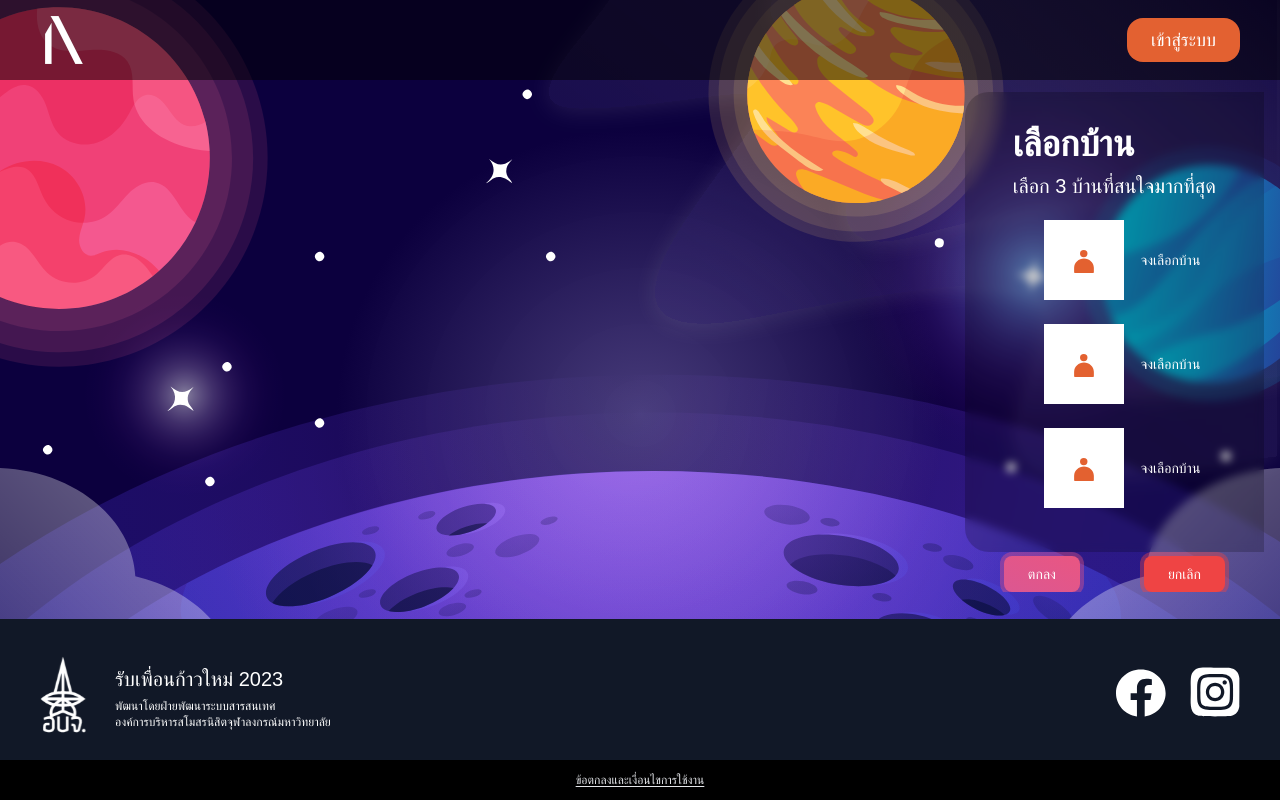
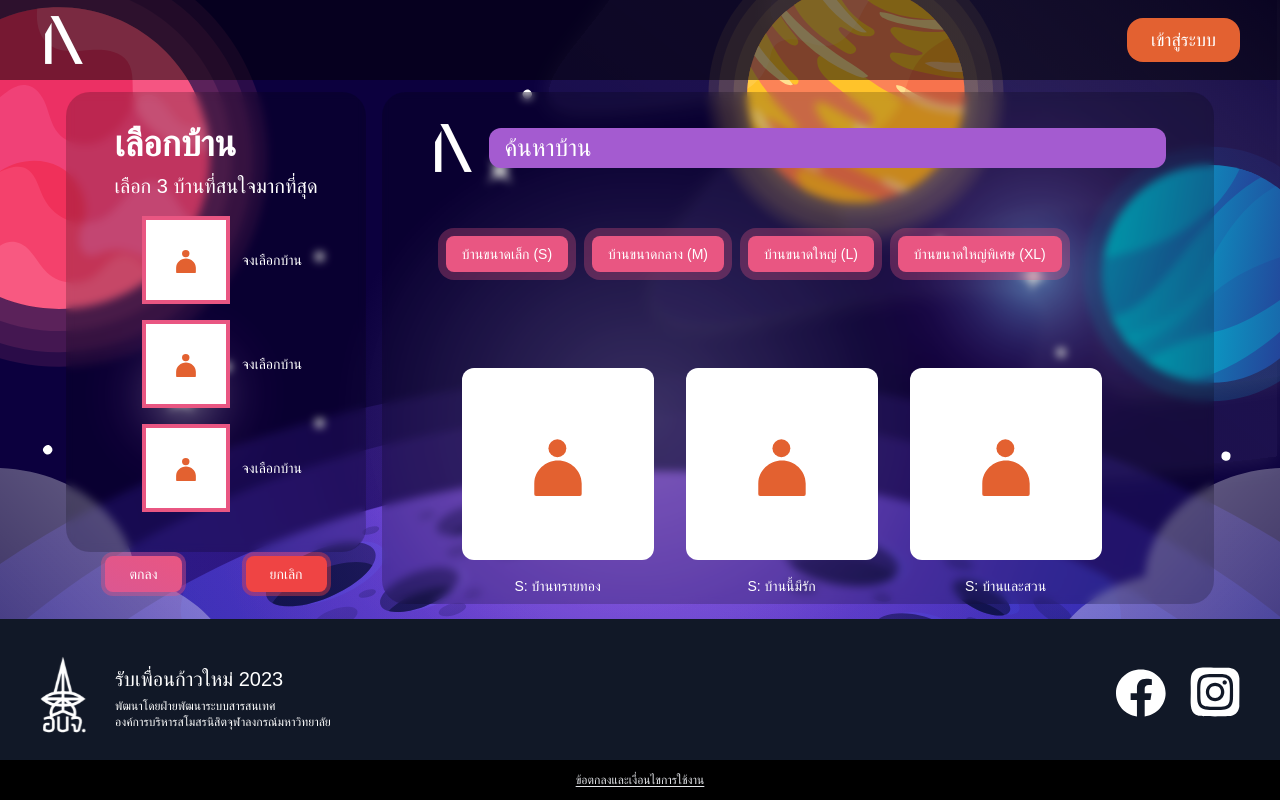
Before and after one commit to isd-sgcu/rpkm66-frontend, a Next.js app: page /baan-choosing in a window 1280 px wide. Built offline with nearby package versions, Linux system fonts and the light colour scheme; no server answers; a web font is replaced by a local one.

Commit message:
feat: add test data

```diff
--- a/src/pages/baan-choosing.tsx
+++ b/src/pages/baan-choosing.tsx
@@ -1,42 +1,110 @@
 import Image from 'next/image';
 import Navbar from '@/components/Navbar';
+import Favicon from '@/public/images/favicon.svg';
 import Footer from '@/components/Footer';
+import { ChangeEvent, ReactNode, useState } from 'react';
 
-const BannSelection = () => {
+const profilePicPlaceholderURL = '/images/pfp-placeholder.svg';
+interface testBaanObj {
+    name: string;
+    size: string;
+    imgUrl: string;
+}
+const testBaanData: testBaanObj[] = [
+    { name: 'บ้่านทรายทอง', size: 'S', imgUrl: profilePicPlaceholderURL },
+    { name: 'บ้านนี้มีรัก', size: 'S', imgUrl: profilePicPlaceholderURL },
+    { name: 'บ้านและสวน', size: 'S', imgUrl: profilePicPlaceholderURL },
+    { name: 'บ้านนอก', size: 'M', imgUrl: profilePicPlaceholderURL },
+    { name: 'บ้านของใคร', size: 'M', imgUrl: profilePicPlaceholderURL },
+    { name: 'บ้านอะไรก็ไม่รู้', size: 'M', imgUrl: profilePicPlaceholderURL },
+    { name: 'บ้านบ้าน', size: 'L', imgUrl: profilePicPlaceholderURL },
+    { name: 'บ้าน Pure', size: 'L', imgUrl: profilePicPlaceholderURL },
+    { name: 'บ้าน Dota', size: 'L', imgUrl: profilePicPlaceholderURL },
+    { name: 'บ้าน LOL', size: 'XL', imgUrl: profilePicPlaceholderURL },
+    { name: 'บ้าน ROV', size: 'XL', imgUrl: profilePicPlaceholderURL },
+    { name: 'บ้าน ggez', size: 'XL', imgUrl: profilePicPlaceholderURL },
+];
+
+const BaanChoosing = () => {
+    const bgStyle: string =
+        'bg-black/20 backdrop-blur-sm mt-3 mb-1 mr-none p-auto py-8 px-12';
+    const bottonStyle: string =
+        'lg:mx-8 lg:px-6 text-sm py-2 mx-auto px-3 rounded-lg ring-4';
+    const textStyle: string =
+        'bg-pink-400 w-fit lg:px-4 px-2 mr-6 lg:py-2 py-1 mb-12 rounded-lg lg:text-sm text-xs ring-8 ring-pink-400/30';
+    const [input, setInput] = useState<string>('');
     interface selectedBaan {
         imageURL: string;
         size: string;
         name: string;
+        num: number;
     }
-    const profilePicPlaceholderURL = '/images/pfp-placeholder.svg';
-    const image: selectedBaan[] = [
+    const images: selectedBaan[] = [
         {
             imageURL: profilePicPlaceholderURL,
-            name: 'จงเลือกบ้าน',
+            name: '',
             size: '',
+            num: 1,
         },
         {
             imageURL: profilePicPlaceholderURL,
-            name: 'จงเลือกบ้าน',
+            name: '',
             size: '',
+            num: 2,
         },
         {
             imageURL: profilePicPlaceholderURL,
-            name: 'จงเลือกบ้าน',
+            name: '',
             size: '',
+            num: 3,
         },
     ];
-    const bgStyle: string =
-        'bg-black/20 backdrop-blur-sm mt-3 mb-1 mr-none p-auto py-8 px-12';
-    const bottonStyle: string =
-        'lg:mx-8 lg:px-6 text-sm py-2 mx-auto px-3 rounded-lg ring-4';
+    const useSelectedBaan: ReactNode = images.map((e: selectedBaan) => {
+        return (
+            <div
+                key={e.num}
+                className="flex flex-col lg:flex-row text-sm items-center"
+            >
+                <div
+                    className={`h-20 w-20 bg-white my-3 mx-4 flex items-center justify-center ring-4 ring-pink-400`}
+                >
+                    <Image
+                        src={e.imageURL}
+                        alt={e.name}
+                        width={20}
+                        height={20}
+                        className="fill"
+                    />
+                </div>
+                <p>{e.name == '' ? 'จงเลือกบ้าน' : `${e.size}: ${e.name}`}</p>
+            </div>
+        );
+    });
+    const listAllBaan: ReactNode = testBaanData.map((e: testBaanObj) => {
+        return (
+            <div key={e.name} className="flex flex-col text-sm items-center">
+                <div
+                    className={`h-48 w-48 bg-white my-4 mx-4 flex items-center justify-center rounded-xl`}
+                >
+                    <Image
+                        src={e.imgUrl}
+                        alt={e.name}
+                        width={48}
+                        height={48}
+                        className="fill"
+                    />
+                </div>
+                <p>{`${e.size}: ${e.name}`}</p>
+            </div>
+        );
+    });
     return (
         <>
             <Navbar />
             <div className="w-screen h-screen">
                 <div className="text-xl font-ibm flex lg:flex-row flex-col text-white relative z-0 overflow-clip translate-y-20">
                     <div className="lg:ml-auto lg:mr-4">
-                        <div className={`${bgStyle} rounded-s-3xl`}>
+                        <div className={`${bgStyle} rounded-3xl`}>
                             <h1 className="text-3xl lg:text-4xl font-bold relative z-0 leading-none select-none">
                                 เลือกบ้าน
                             </h1>
@@ -44,31 +112,7 @@ const BannSelection = () => {
                                 เลือก 3 บ้านที่สนใจมากที่สุด
                             </h2>
                             <div className="flex lg:flex-col justify-center items-center">
-                                {image.map((e: selectedBaan, index: number) => {
-                                    return (
-                                        <div
-                                            key={index}
-                                            className="flex flex-col lg:flex-row text-sm items-center"
-                                        >
-                                            <div
-                                                className={`h-20 w-20 bg-white my-3 mx-4 flex items-center justify-center`}
-                                            >
-                                                <Image
-                                                    src={e.imageURL}
-                                                    alt={e.name}
-                                                    width={20}
-                                                    height={20}
-                                                    className="fill"
-                                                />
-                                            </div>
-                                            <p>
-                                                {e.size == ''
-                                                    ? 'จงเลือกบ้าน'
-                                                    : `${e.size}: ${e.name}`}
-                                            </p>
-                                        </div>
-                                    );
-                                })}
+                                {useSelectedBaan}
                             </div>
                         </div>
                         <div className="lg:text-xl text-base flex items-center justify-center text-center">
@@ -86,6 +130,69 @@ const BannSelection = () => {
                             </button>
                         </div>
                     </div>
+                    <div
+                        className={`${bgStyle} rounded-3xl lg:mr-auto h-[32rem] lg:w-[52rem] overflow-scroll`}
+                    >
+                        <div className="flex items-center">
+                            <div>
+                                <Image
+                                    src={Favicon}
+                                    alt="logo"
+                                    className="object-contain w-8 h-8 lg:w-12 lg:h-12 mr-4"
+                                />
+                            </div>
+                            <form className="lg:w-full overflow-hidden w-full">
+                                <input
+                                    type="text"
+                                    name="search"
+                                    id="search"
+                                    placeholder="ค้นหาบ้าน"
+                                    value={input}
+                                    onChange={(
+                                        e: ChangeEvent<HTMLInputElement>
+                                    ) => {
+                                        setInput(e.target.value);
+                                    }}
+                                    className="px-4 py-1 text-sm bg-pink-800 placeholder-white w-full rounded-xl lg:text-2xl"
+                                />
+                            </form>
+                        </div>
+                        <div
+                            className={`flex flex-row mt-12 lg:px-4 lg:py-4 h-auto lg:overflow-scroll`}
+                        >
+                            <div className={textStyle}>
+                                <button
+                                    onClick={() => console.log('S clicked')}
+                                >
+                                    บ้านขนาดเล็ก (S)
+                                </button>
+                            </div>
+                            <div className={textStyle}>
+                                <button
+                                    onClick={() => console.log('M clicked')}
+                                >
+                                    บ้านขนาดกลาง (M)
+                                </button>
+                            </div>
+                            <div className={textStyle}>
+                                <button
+                                    onClick={() => console.log('L clicked')}
+                                >
+                                    บ้านขนาดใหญ่ (L)
+                                </button>
+                            </div>
+                            <div className={textStyle}>
+                                <button
+                                    onClick={() => console.log('XL clicked')}
+                                >
+                                    บ้านขนาดใหญ่พิเศษ (XL)
+                                </button>
+                            </div>
+                        </div>
+                        <div className="flex flex-col lg:flex-row lg:px-4 lg:py-4 h-auto flex-wrap">
+                            {listAllBaan}
+                        </div>
+                    </div>
                 </div>
             </div>
             <Footer />
@@ -93,4 +200,4 @@ const BannSelection = () => {
     );
 };
 
-export default BannSelection;
+export default BaanChoosing;
```
